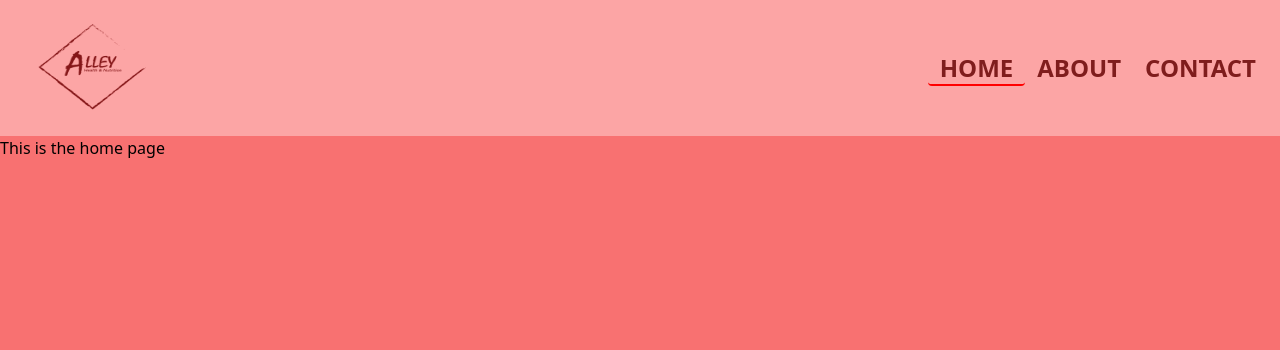
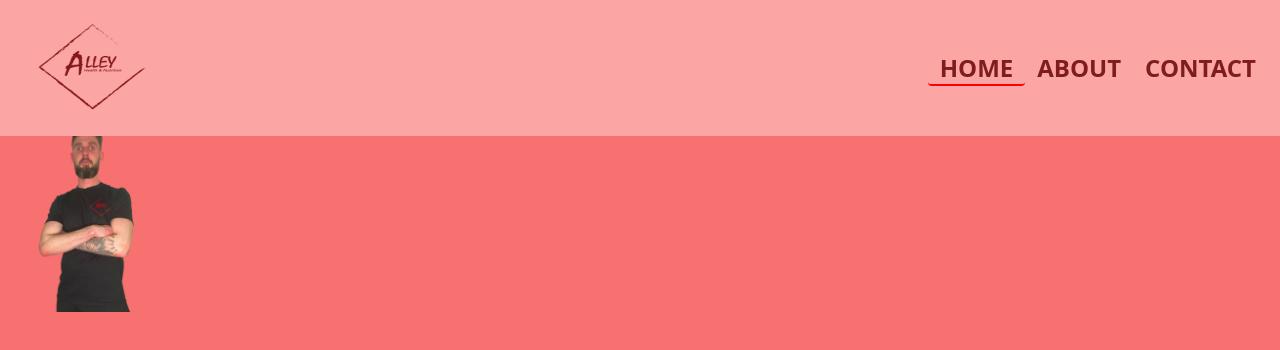
Before and after one commit to Aaronalleydev/dans-site, a Vue app: page /#/ in a window 1280 px wide. Shown: the top 350 px of the page. Built offline with nearby package versions, Linux system fonts and the light colour scheme.

Commit message:
messing around with the hero

```diff
--- /dev/null
+++ b/src/components/HeroSection.vue
@@ -0,0 +1,15 @@
+<template>
+<div>
+  <img class="w-44 h" src="../assets/img/fbHeroNoBg.png" alt="A picture of dan">
+</div>
+</template>
+
+<script>
+export default {
+
+}
+</script>
+
+<style>
+
+</style>
--- a/src/views/Home.vue
+++ b/src/views/Home.vue
@@ -1,15 +1,16 @@
 <template>
   <div class="home">
-    <h1>This is the home page</h1>
+    <HeroSection />
   </div>
 </template>
 
 <script>
 // @ is an alias to /src
+import HeroSection from '../components/HeroSection.vue'
 
 
 export default {
   name: "Home",
-  components: {},
+  components: { HeroSection },
 };
 </script>
```
Also changed, not shown: src/assets/img/fbHeroNoBg.png (added).
